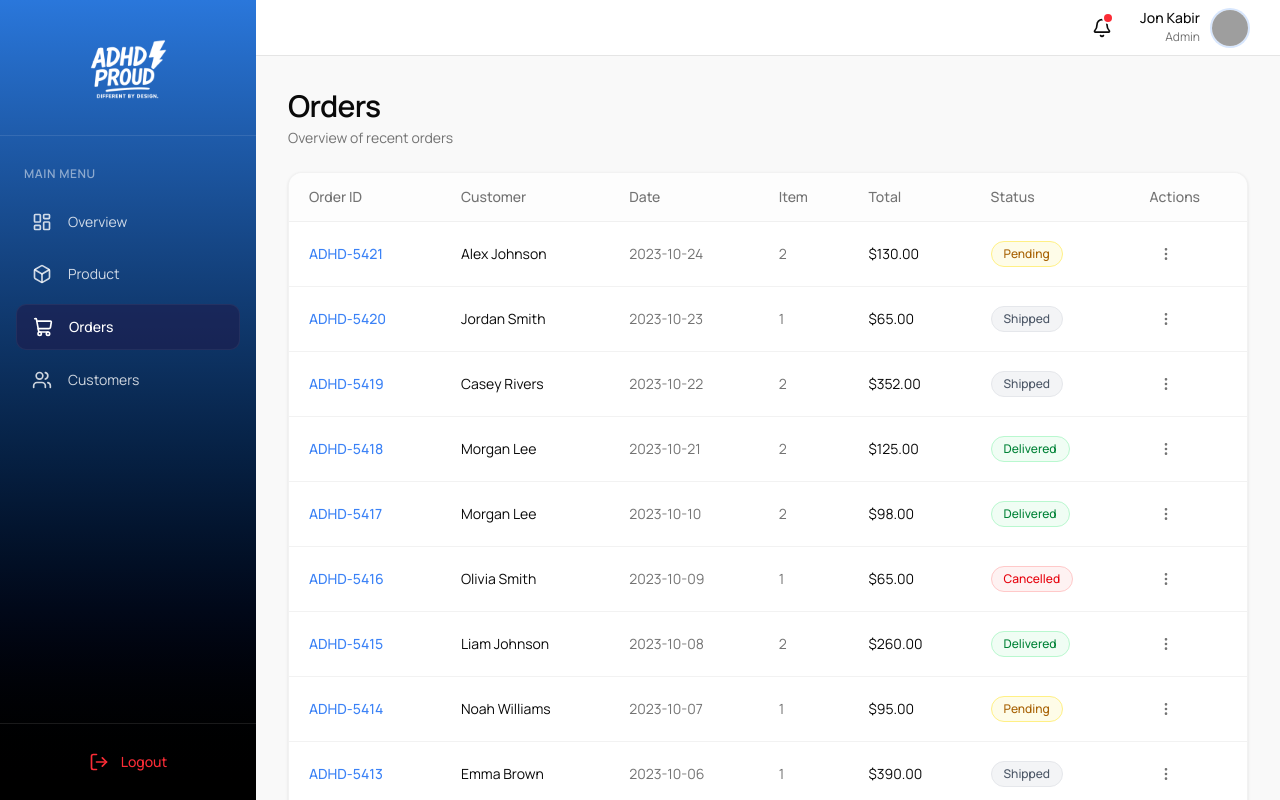
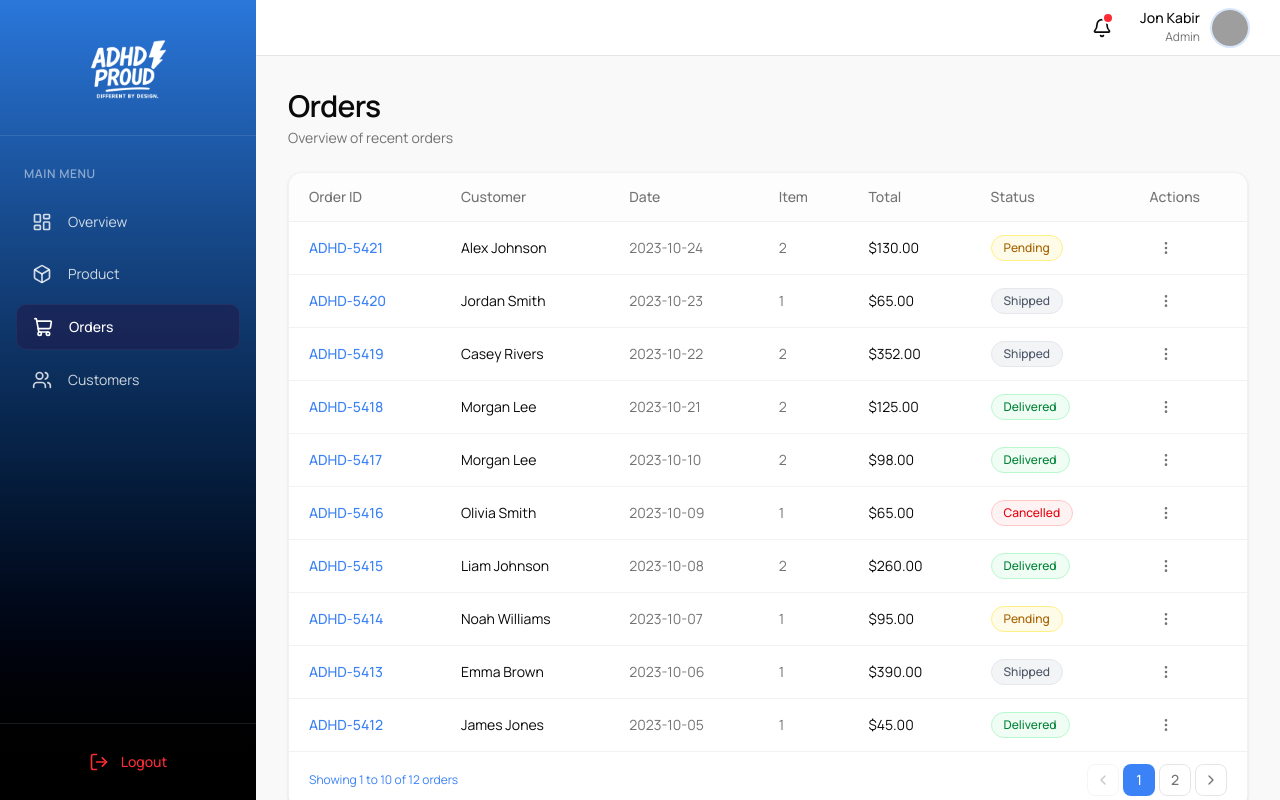
Before and after one commit to Girishiam/Admin_Dashboard_Elnatan, a Next.js app: page /orders in a window 1280 px wide. Built offline with nearby package versions, Linux system fonts and the light colour scheme; grey boxes are pictures that could not be loaded.

Commit message:
Fix: Flickering issues when switching tab

```diff
--- a/src/app/(dashboard)/layout.tsx
+++ b/src/app/(dashboard)/layout.tsx
@@ -7,17 +7,11 @@ export default function DashboardLayout({
   children: React.ReactNode;
 }) {
   return (
-    <div className="flex h-screen bg-muted/40 overflow-hidden">
-      {/* Desktop Sidebar */}
+    <div className="flex h-full bg-muted/40">
       <Sidebar />
-
-      {/* Main Content Area */}
-      <div className="flex flex-1 flex-col min-h-0">
-        {/* Header Component */}
+      <div className="flex flex-1 flex-col overflow-hidden">
         <Header />
-
-        {/* Page Content — only this div scrolls */}
-        <main className="flex-1 overflow-y-scroll bg-muted/40">
+        <main className="flex-1 overflow-y-auto bg-muted/40">
           {children}
         </main>
       </div>
--- a/src/app/(dashboard)/orders/page.tsx
+++ b/src/app/(dashboard)/orders/page.tsx
@@ -311,22 +311,22 @@ export default function OrdersPage() {
           <tbody className="divide-y divide-black/5">
             {pageOrders.map((order) => (
               <tr key={order.id} className="hover:bg-muted/20 transition-colors">
-                <td className="px-5 py-4 whitespace-nowrap">
+                <td className="px-5 py-2.5 whitespace-nowrap">
                   <button onClick={() => setViewOrder(order)}
                     className="font-medium text-[#3B82F6] hover:text-[#2563EB] hover:underline underline-offset-2 transition-colors">
                     {order.id}
                   </button>
                 </td>
-                <td className="px-5 py-4 whitespace-nowrap text-foreground">{order.customer}</td>
-                <td className="px-5 py-4 whitespace-nowrap text-muted-foreground">{order.date}</td>
-                <td className="px-5 py-4 whitespace-nowrap text-muted-foreground">{order.orderItems.length}</td>
-                <td className="px-5 py-4 whitespace-nowrap text-foreground">${order.total.toFixed(2)}</td>
-                <td className="px-5 py-4 whitespace-nowrap">
+                <td className="px-5 py-2.5 whitespace-nowrap text-foreground">{order.customer}</td>
+                <td className="px-5 py-2.5 whitespace-nowrap text-muted-foreground">{order.date}</td>
+                <td className="px-5 py-2.5 whitespace-nowrap text-muted-foreground">{order.orderItems.length}</td>
+                <td className="px-5 py-2.5 whitespace-nowrap text-foreground">${order.total.toFixed(2)}</td>
+                <td className="px-5 py-2.5 whitespace-nowrap">
                   <span className={cn("inline-flex items-center rounded-full px-3 py-1 text-xs font-medium", STATUS_STYLES[order.status])}>
                     {order.status}
                   </span>
                 </td>
-                <td className="px-5 py-4 whitespace-nowrap text-right">
+                <td className="px-5 py-2.5 whitespace-nowrap text-right">
                   <OrderMenu
                     order={order}
                     onView={() => setViewOrder(order)}
@@ -378,7 +378,7 @@ export default function OrdersPage() {
               {/* Order card */}
               <div className="rounded-xl border border-black/8 overflow-hidden">
                 {/* Order header */}
-                <div className="flex flex-col sm:flex-row sm:items-center sm:justify-between gap-3 px-5 py-4 border-b border-black/5">
+                <div className="flex flex-col sm:flex-row sm:items-center sm:justify-between gap-3 px-5 py-2.5 border-b border-black/5">
                   <div>
                     <p className="font-semibold text-foreground">Order {viewOrder.id}</p>
                     <p className="flex items-center gap-1.5 text-xs text-muted-foreground mt-1">
@@ -401,7 +401,7 @@ export default function OrdersPage() {
                 {/* Items */}
                 <div className="divide-y divide-black/5">
                   {viewOrder.orderItems.map((item, i) => (
-                    <div key={i} className="flex items-center justify-between gap-4 px-5 py-4">
+                    <div key={i} className="flex items-center justify-between gap-4 px-5 py-2.5">
                       <div className="flex items-center gap-4">
                         <div className="h-16 w-16 shrink-0 rounded-lg overflow-hidden border border-black/5 bg-slate-100">
                           <img src={item.image} alt={item.name} className="h-full w-full object-cover" />
@@ -419,7 +419,7 @@ export default function OrdersPage() {
                 </div>
 
                 {/* Footer: tracking + total */}
-                <div className="flex flex-col sm:flex-row sm:items-center sm:justify-between gap-2 px-5 py-4 border-t border-black/5 bg-muted/10">
+                <div className="flex flex-col sm:flex-row sm:items-center sm:justify-between gap-2 px-5 py-2.5 border-t border-black/5 bg-muted/10">
                   <p className="text-xs text-muted-foreground">
                     Tracking: <span className="font-mono">{viewOrder.trackingNumber}</span>
                   </p>
@@ -429,7 +429,7 @@ export default function OrdersPage() {
             </div>
           )}
 
-          <div className="border-t border-black/5 px-6 py-4 flex justify-end">
+          <div className="border-t border-black/5 px-6 py-2.5 flex justify-end">
             <Button variant="outline" onClick={() => setViewOrder(null)} className="h-10 px-6 rounded-xl">
               Close
             </Button>
--- a/src/app/(dashboard)/products/page.tsx
+++ b/src/app/(dashboard)/products/page.tsx
@@ -155,7 +155,7 @@ export default function ProductsPage() {
                 const inStock = p.inventory > 0;
                 return (
                   <tr key={p.id} className="hover:bg-muted/30 transition-colors">
-                    <td className="px-5 py-4 whitespace-nowrap">
+                    <td className="px-5 py-2.5 whitespace-nowrap">
                       <div className="flex items-center gap-3">
                         <div className="h-10 w-10 shrink-0 rounded-lg overflow-hidden border border-black/5 bg-slate-100">
                           <img src={p.image} alt={p.name} className="h-10 w-10 object-cover" />
@@ -163,10 +163,10 @@ export default function ProductsPage() {
                         <span className="font-medium text-foreground">{p.name}</span>
                       </div>
                     </td>
-                    <td className="px-5 py-4 whitespace-nowrap text-muted-foreground">{p.category}</td>
-                    <td className="px-5 py-4 whitespace-nowrap text-foreground">${p.price}</td>
-                    <td className="px-5 py-4 whitespace-nowrap text-muted-foreground">{p.inventory} in stock</td>
-                    <td className="px-5 py-4 whitespace-nowrap">
+                    <td className="px-5 py-2.5 whitespace-nowrap text-muted-foreground">{p.category}</td>
+                    <td className="px-5 py-2.5 whitespace-nowrap text-foreground">${p.price}</td>
+                    <td className="px-5 py-2.5 whitespace-nowrap text-muted-foreground">{p.inventory} in stock</td>
+                    <td className="px-5 py-2.5 whitespace-nowrap">
                       <span className={cn(
                         "inline-flex items-center rounded-full px-3 py-1 text-xs font-medium",
                         inStock
@@ -176,7 +176,7 @@ export default function ProductsPage() {
                         {inStock ? 'In Stock' : 'Out of Stock'}
                       </span>
                     </td>
-                    <td className="px-5 py-4 whitespace-nowrap">
+                    <td className="px-5 py-2.5 whitespace-nowrap">
                       <div className="flex items-center gap-2">
                         <button
                           onClick={() => openEdit(p)}
--- a/src/app/globals.css
+++ b/src/app/globals.css
@@ -121,10 +121,6 @@
   * {
     @apply border-border outline-ring/50;
   }
-  html, body {
-    height: 100%;
-    overflow: hidden;
-  }
   body {
     @apply bg-muted/40 text-foreground;
   }
--- a/src/app/layout.tsx
+++ b/src/app/layout.tsx
@@ -18,8 +18,8 @@ export default function RootLayout({
   children: React.ReactNode;
 }>) {
   return (
-    <html lang="en" className={`${manrope.className} h-full antialiased`}>
-      <body className="min-h-full flex flex-col bg-background text-foreground">
+    <html lang="en" className={`${manrope.className} antialiased`}>
+      <body className="h-screen overflow-hidden bg-background text-foreground">
         <DashboardProvider>
           {children}
           <Toaster position="top-right" richColors />
--- a/src/components/layout/Header.tsx
+++ b/src/components/layout/Header.tsx
@@ -99,7 +99,7 @@ export function Header() {
 
   return (
     <>
-      <header className="flex h-14 items-center justify-between border-b bg-white px-4 md:px-6">
+      <header className="flex h-14 items-center justify-between border-b bg-white px-4 md:px-6 sticky top-0 z-10">
         <div className="flex items-center gap-4">
           <MobileNav />
         </div>
--- a/src/components/layout/Sidebar.tsx
+++ b/src/components/layout/Sidebar.tsx
@@ -23,7 +23,7 @@ export function Sidebar() {
   }
 
   return (
-    <aside className="hidden h-screen w-64 flex-col border-r-0 md:flex bg-linear-to-b from-[#2A77DB] to-[#000000] text-white">
+    <aside className="hidden h-screen w-64 flex-col border-r-0 md:flex bg-linear-to-b from-[#2A77DB] to-[#000000] text-white sticky top-0 self-start">
       <Link href="/" className="flex h-32 items-center justify-center border-b border-white/10 px-4 mt-2 hover:opacity-90 transition-opacity">
         <div className="relative h-24 w-48">
           <Image
```
Also changed, not shown: src/app/(dashboard)/customers/page.tsx (+10 -10 lines).
